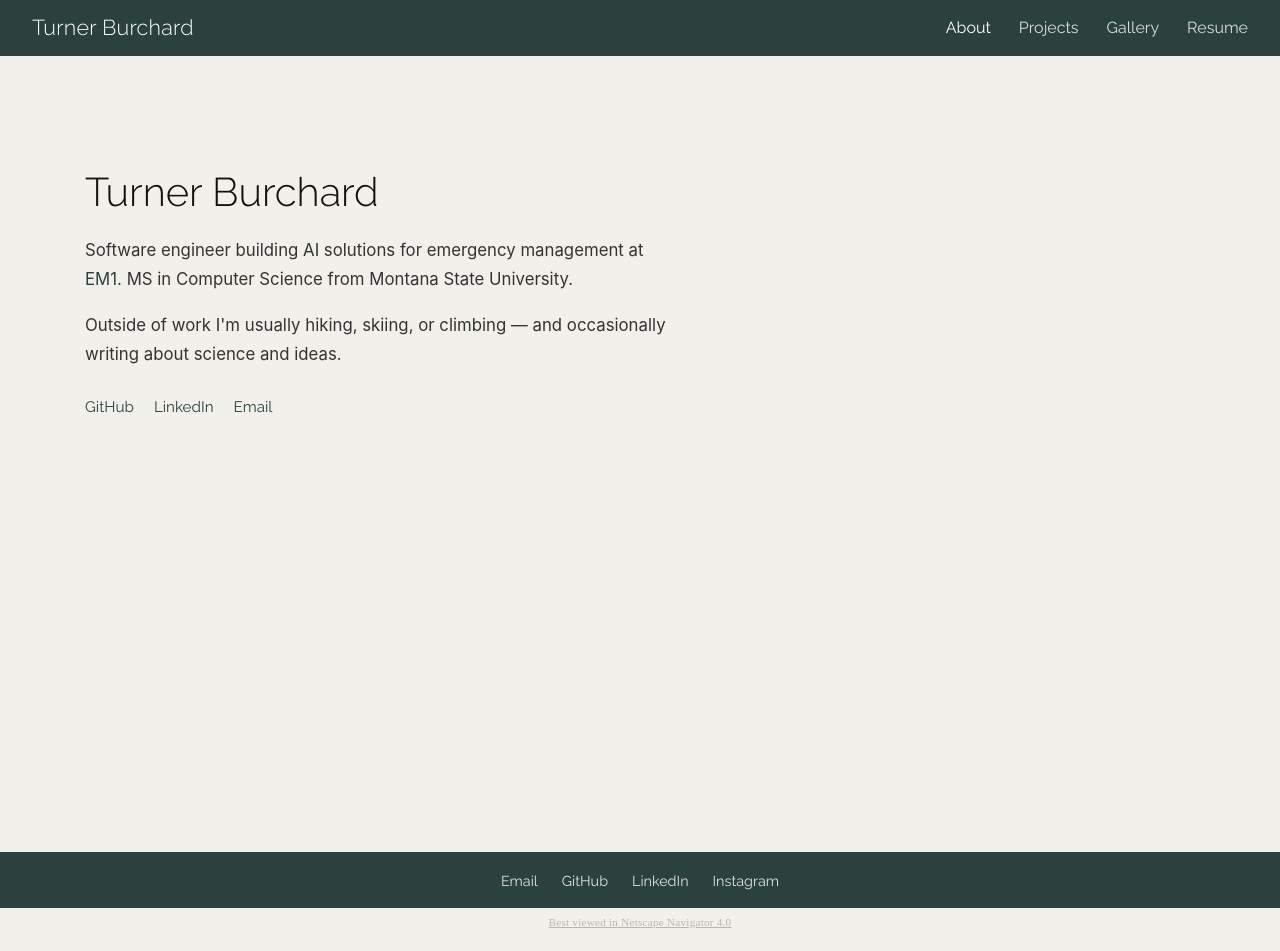
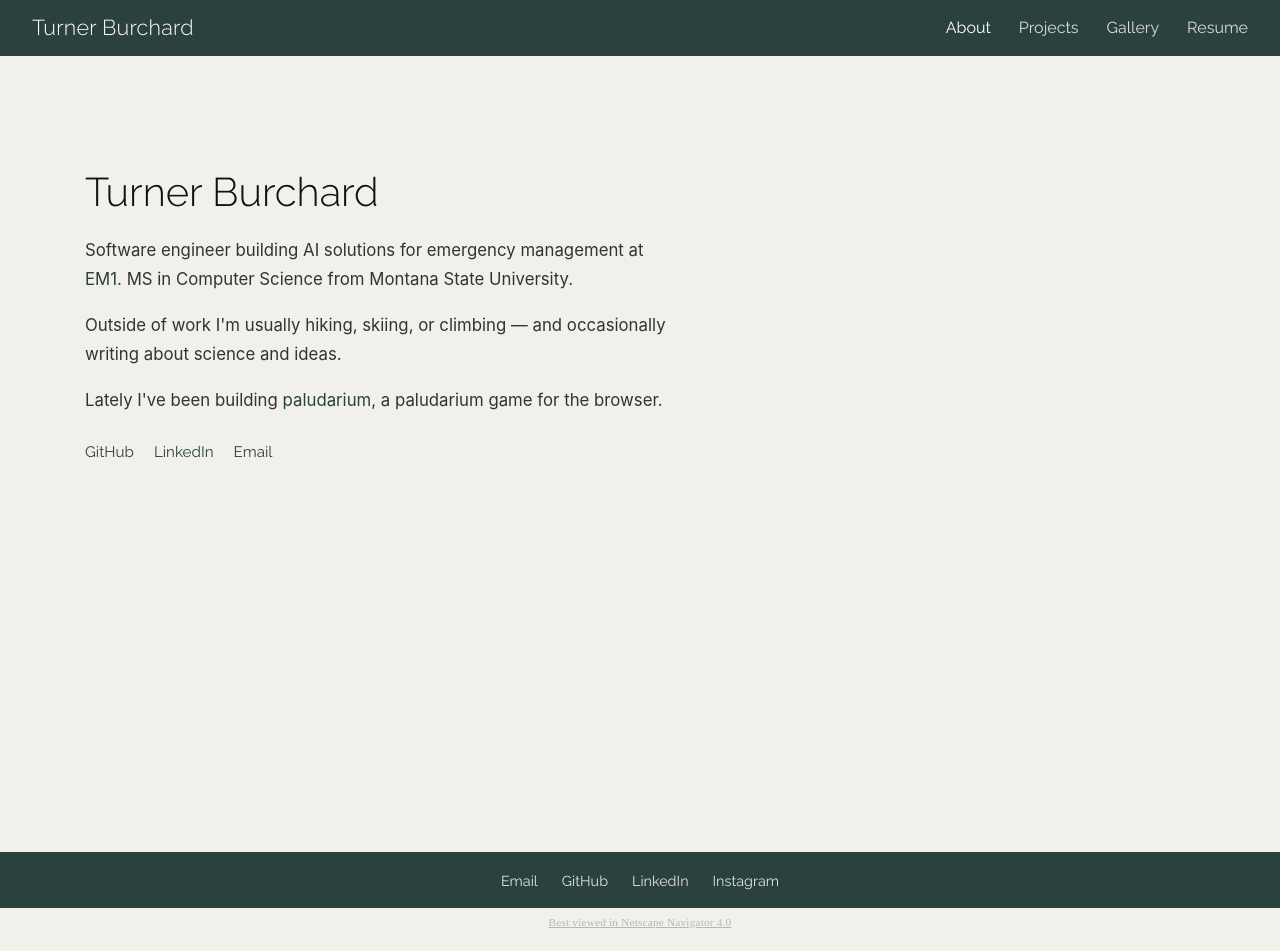
Before and after one commit to turnerburchard/turnerburchard.github.io, a Jekyll site: the page built from index.html, in a window 1280 px wide. Built offline with Jekyll 4.4.1, drawn with Linux system fonts in a browser that asks for light colours.

Commit message:
Link paludarium from the homepage bio
Co-Authored-By: Claude Opus 5.5 <noreply@anthropic.com>
Claude-Session: https://claude.ai/code/session_01Y2c7fB73YCs9cXzH8Vm8kP

```diff
--- a/index.html
+++ b/index.html
@@ -33,6 +33,11 @@ title: Turner Burchard
           Outside of work I'm usually hiking, skiing, or climbing — and
           occasionally writing about science and ideas.
         </p>
+        <p>
+          Lately I've been building
+          <a href="/paludarium/">paludarium</a>, a paludarium game for the
+          browser.
+        </p>
         <p class="about-links modern-only">
           <a href="https://github.com/turnerburchard">GitHub</a>
           <a href="https://www.linkedin.com/in/turner-burchard/">LinkedIn</a>
```
